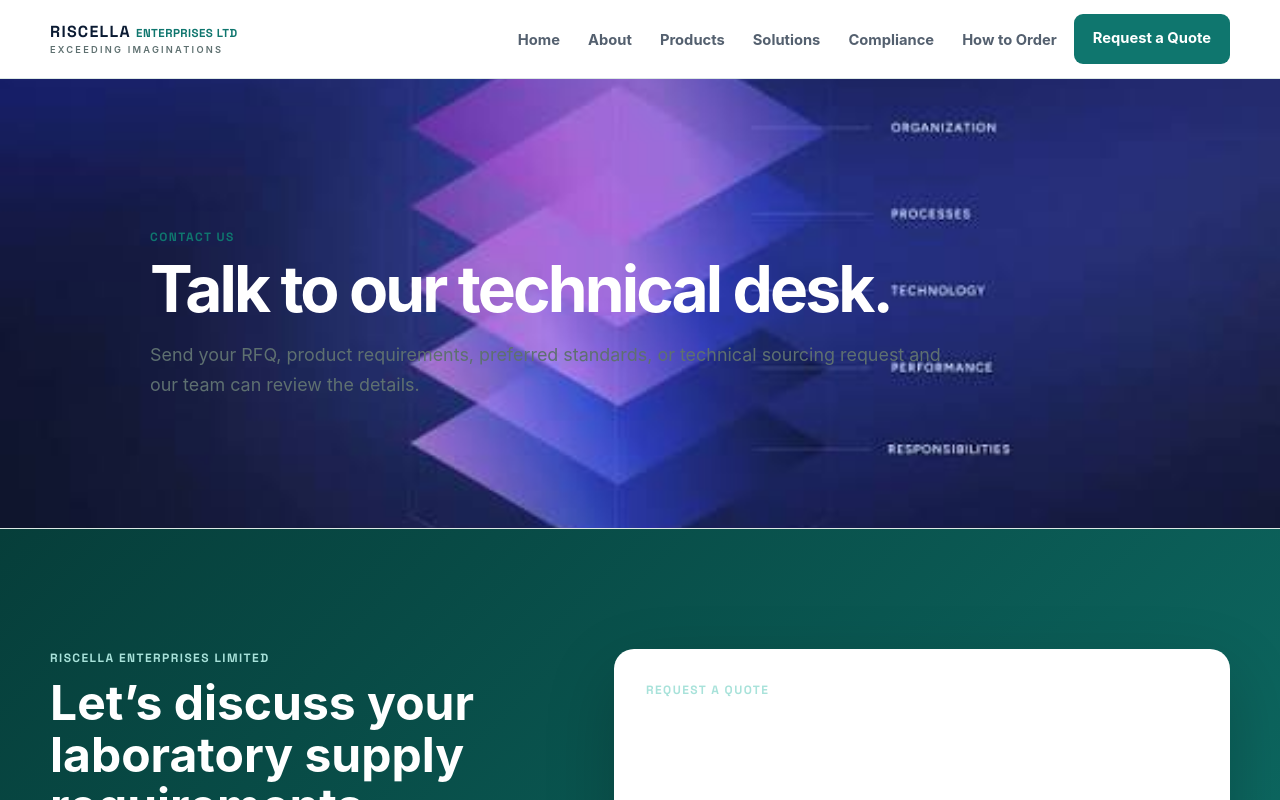
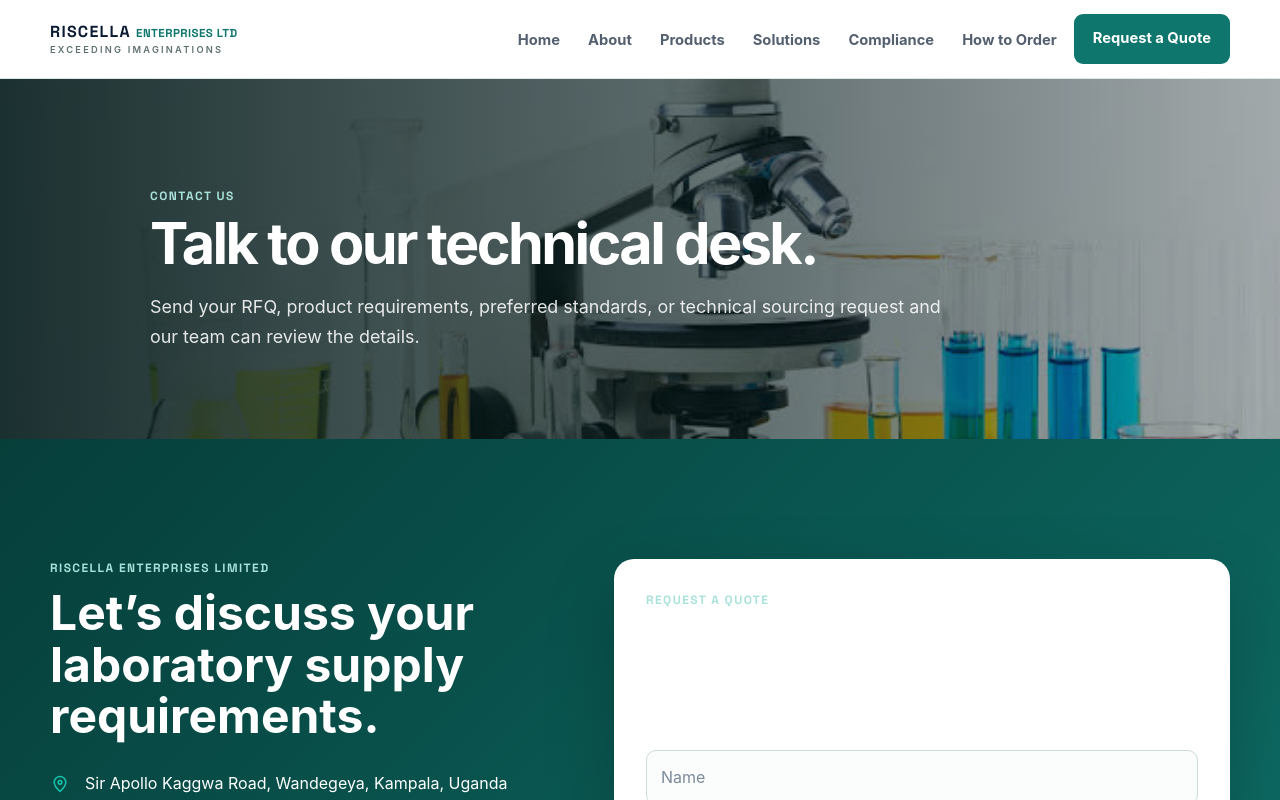
Before and after one commit to Nandalily/Riscella_Enterprises_Ltd, a React (Vite) app: page /contact in a window 1280 px wide. Shown: the top 800 px of the page. Built offline with nearby package versions, Linux system fonts and the light colour scheme.

Commit message:
consistent

```diff
--- a/src/components/PageHero.jsx
+++ b/src/components/PageHero.jsx
@@ -3,11 +3,12 @@ import { Link } from 'react-router-dom'
 export default function PageHero({ eyebrow, title, text,  backgroundImage, action = true }) {
   return (
     <section className="page-hero">
-    <img
+      <img
         className="page-hero-image"
         src={backgroundImage}
         alt=""
       />
+      <div className="page-hero-overlay" />
       <div className="wrap page-hero-inner">
         {eyebrow ? <p className="section-kicker">{eyebrow}</p> : null}
         <h1>{title}</h1>
--- a/src/index.css
+++ b/src/index.css
@@ -225,8 +225,9 @@ textarea {
 
 .hero h1 {
   font-family: var(--heading);
-  font-weight: 500;
-  font-size: clamp(1.65rem, 3.2vw, 2.35rem);
+  /* font-family: 'Space Grotesk', 'Segoe UI', sans-serif; */
+  font-weight: 400;
+  font-size: clamp(1.45rem, 3.0vw, 2.15rem);
   line-height: 1.2;
 }
 
@@ -839,7 +840,7 @@ textarea {
   content: "";
   position: absolute;
   inset: 0;
-  background: rgba(96, 151, 139, 0.75);
+  background: rgba(254, 255, 255, 0.75);
   z-index: 1;
 }
 
--- a/src/multipage.css
+++ b/src/multipage.css
@@ -149,7 +149,7 @@ a { color: inherit; }
 }
 
 .hero {
-  min-height: 690px;
+  min-height: 172px;
   position: relative;
   overflow: hidden;
   display: grid;
@@ -174,7 +174,9 @@ a { color: inherit; }
 .hero-copy {
   position: relative;
   z-index: 1;
-  padding-block: 90px;
+  padding: 45px 24px;
+  margin-inline: 0 auto;
+  text-align: left;
 }
 
 .hero-copy .section-kicker { color: #a8e2da; }
@@ -182,13 +184,13 @@ a { color: inherit; }
 .hero h1 {
   max-width: 900px;
   margin: 12px 0 24px;
-  font-size: clamp(2.5rem, 6vw, 5.5rem);
+  font-size: clamp(1.9rem, 4vw, 3.5rem);
   line-height: 1.03;
   letter-spacing: -.045em;
 }
 
 .hero-actions {
-  max-width: 780px;
+  width: 100%;
 }
 
 .hero-actions > p {
@@ -202,6 +204,8 @@ a { color: inherit; }
   flex-wrap: wrap;
   gap: 12px;
   margin-top: 25px;
+  width: 100%;
+  justify-content: center;
 }
 
 .section {
@@ -385,25 +389,50 @@ a { color: inherit; }
 .adv p { margin: 0; color: var(--riscella-muted); }
 
 .page-hero {
+  position: relative;
+  min-height: 360px;
+  display: flex;
+  align-items: center;
+  overflow: hidden;
   padding: 100px 0 80px;
-  background:
-    radial-gradient(circle at 80% 20%, rgba(15,118,110,.14), transparent 35%),
-    linear-gradient(135deg, #edf7f5, #fff);
-  border-bottom: 1px solid var(--riscella-line);
+  background: var(--riscella-ink);
+  color: #fff;
 }
 
-.page-hero-inner { max-width: 980px; }
+.page-hero-image {
+  position: absolute;
+  inset: 0;
+  width: 100%;
+  height: 100%;
+  object-fit: cover;
+  object-position: center;
+  z-index: 0;
+}
+
+.page-hero-overlay {
+  position: absolute;
+  inset: 0;
+  background: linear-gradient(90deg, rgba(4, 27, 27, .9), rgba(4, 27, 27, .62) 55%, rgba(4, 27, 27, .3));
+  z-index: 1;
+}
+
+.page-hero-inner {
+  position: relative;
+  z-index: 2;
+  max-width: 980px;
+}
+.page-hero .section-kicker { color: #a8e2da; }
 .page-hero h1 {
   max-width: 900px;
   margin: 8px 0 18px;
-  font-size: clamp(2.5rem, 5vw, 4.7rem);
+  font-size: clamp(2.1rem, 4.5vw, 4rem);
   line-height: 1.04;
   letter-spacing: -.045em;
 }
 .page-hero p:not(.section-kicker) {
   max-width: 800px;
   font-size: 1.12rem;
-  color: var(--riscella-muted);
+  color: rgba(255, 255, 255, .88);
 }
 
 .split {
@@ -458,6 +487,10 @@ a { color: inherit; }
   padding: 10px 0;
 }
 
+.products-section {
+  background: #fff;
+}
+
 .categories-timeline::before {
   content: "";
   position: absolute;
@@ -465,7 +498,8 @@ a { color: inherit; }
   bottom: 0;
   left: 50%;
   width: 2px;
-  background: #c8ddd9;
+  background: #013362;
+  /* weight: 400; */
 }
 
 .category-timeline-item {
@@ -486,7 +520,7 @@ a { color: inherit; }
   width: 16px;
   height: 16px;
   border-radius: 50%;
-  background: var(--riscella-green);
+  /* background: var(--riscella-green); */
   border: 4px solid #edf7f5;
   box-shadow: 0 0 0 2px var(--riscella-green);
 }
@@ -497,11 +531,12 @@ a { color: inherit; }
 }
 
 .category-card {
-  background: #fff;
-  border: 1px solid var(--riscella-line);
+  background: rgb(94, 150, 152);
+  border: 1px solid var(--riscella-green-dark);
   border-radius: var(--riscella-radius);
   padding: 25px;
-  box-shadow: var(--riscella-shadow);
+  color: #fff;
+  box-shadow: 0 12px 30px rgba(4, 185, 170, 0.14);
 }
 
 .category-card-header {
@@ -513,12 +548,14 @@ a { color: inherit; }
 .category-card-header .category-icon {
   margin: 0;
   flex: 0 0 48px;
+  color: #fff;
+  background: rgba(255, 255, 255, .16);
 }
 
 .category-card-header h3 { margin: 0; }
 
 .category-range,
-.category-applications { color: var(--riscella-muted); }
+.category-applications { color: rgba(255, 255, 255, .86); }
 
 .note {
   margin-top: 35px;
@@ -746,13 +783,15 @@ a { color: inherit; }
 @media (max-width: 760px) {
   .wrap { width: min(100% - 28px, 1180px); }
   .section { padding: 65px 0; }
-  .hero { min-height: 650px; }
-  .hero-copy { padding: 70px 0; }
-  .hero h1 { font-size: clamp(2.5rem, 12vw, 4rem); }
+  .hero { min-height: 162px; }
+  .hero-copy { padding: 35px 16px; }
+  .hero h1 { font-size: clamp(1.75rem, 8vw, 2.6rem); }
   .hero-buttons,
   .home-hook,
   .split-heading,
   .order-details { flex-direction: column; align-items: stretch; }
+
+  .hero-buttons { align-items: center; }
 
   .cards-4,
   .feature-grid,
--- a/src/pages/About.jsx
+++ b/src/pages/About.jsx
@@ -1,7 +1,7 @@
 import { TARGET_SECTORS, VALUES } from '../data'
 import { Icon } from '../icons'
 import PageHero from '../components/PageHero'
-import solutionImg from '../assets/nana.jpg'
+import laboratoryImg from '../assets/Laboratory.jpg'
 
 export default function About() {
   return (
@@ -10,7 +10,7 @@ export default function About() {
         eyebrow="About Riscella"
         title="A scientific supply partner built around technical expertise."
         text="Riscella Enterprises Limited bridges world-class global scientific manufacturers and local industries through compliance-verified sourcing, cold-chain distribution, and technical deployment."
-        backgroundImage={solutionImg}
+        backgroundImage={laboratoryImg}
       />
 
       <section className="section">
--- a/src/pages/Compliance.jsx
+++ b/src/pages/Compliance.jsx
@@ -1,7 +1,7 @@
 import { ADVANTAGES, REGULATORY } from '../data'
 import { Icon } from '../icons'
 import PageHero from '../components/PageHero'
-import nanaImg from '../assets/nana.jpg'
+import laboratoryImg from '../assets/Laboratory.jpg'
 
 export default function Compliance() {
   return (
@@ -10,7 +10,7 @@ export default function Compliance() {
         eyebrow="Compliance"
         title="Regulatory framework alignment."
         text="Riscella operates under stringent quality management frameworks to support audit-ready laboratory and manufacturing environments."
-        backgroundImage={nanaImg}
+        backgroundImage={laboratoryImg}
       />
 
       <section className="section paper">
--- a/src/pages/Contact.jsx
+++ b/src/pages/Contact.jsx
@@ -3,7 +3,7 @@ import { Icon } from '../icons'
 import { Link } from 'react-router-dom'
 import QuoteForm from '../components/QuoteForm'
 import PageHero from '../components/PageHero'
-import nanaImg from '../assets/nana.jpg'
+import laboratoryImg from '../assets/Laboratory.jpg'
 
 export default function Contact() {
   return (
@@ -13,7 +13,7 @@ export default function Contact() {
         title="Talk to our technical desk."
         text="Send your RFQ, product requirements, preferred standards, or technical sourcing request and our team can review the details."
         action={false}
-        backgroundImage={nanaImg}
+        backgroundImage={laboratoryImg}
       />
 
       <section className="section contact">
--- a/src/pages/HowToOrder.jsx
+++ b/src/pages/HowToOrder.jsx
@@ -1,7 +1,7 @@
 import { Link } from 'react-router-dom'
 import { STEPS } from '../data'
 import PageHero from '../components/PageHero'
-import solutionImg from '../assets/nana.jpg'
+import equipmentImg from '../assets/equipment.jpg'
 
 export default function HowToOrder() {
   return (
@@ -10,7 +10,7 @@ export default function HowToOrder() {
         eyebrow="How to Order"
         title="A structured, transparent procurement process."
         text="Our four-step procurement framework makes product sourcing seamless, transparent, and audit-ready."
-        backgroundImage={nanaImg}
+        backgroundImage={equipmentImg}
       />
 
       <section className="section paper">
--- a/src/pages/Products.jsx
+++ b/src/pages/Products.jsx
@@ -2,7 +2,6 @@ import { CATEGORIES, BRANDS } from '../data'
 import { Icon } from '../icons'
 import PageHero from '../components/PageHero'
 import product3Img from '../assets/product3.jpg'
-import nanaImg from '../assets/nana.jpg'
 
 export default function Products() {
   return (
@@ -15,9 +14,7 @@ export default function Products() {
       />
 
       <section className="section paper products-section">
-  {/* <img className="hero-bg" src={nanaImg} alt="" /> */}
-
-  <div className="wrap products-content">
+        <div className="wrap products-content">
           <p className="section-kicker">Product Categories</p>
           <h2 className="heading-lg">Core product categories</h2>
 
```
